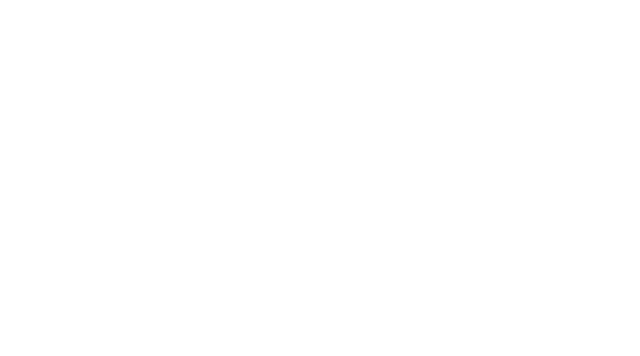
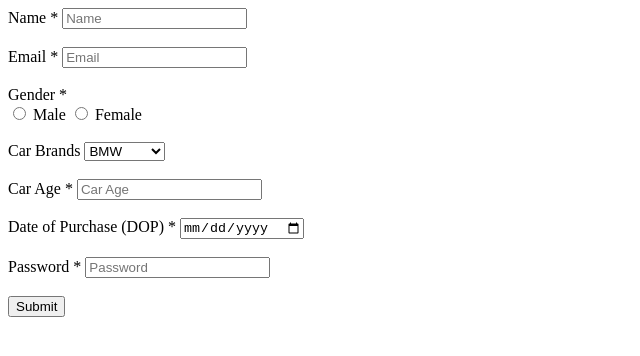
Before and after one commit to acciojob/car-insurance-form-linksameershaikh, a website: page main.html in a window 1280 px wide. Shown: the whole page, without its empty margins (0-640 px from the left). Drawn offline with Linux system fonts and the light colour scheme.

Commit message:
created a submission

```diff
--- a/main.html
+++ b/main.html
@@ -8,6 +8,38 @@
 
 <body>
 	<!-- the entire body must be written by student -->
+	<form method="post">
+  <label for="name">Name *</label>
+  <input type="text" id="name" name="name" placeholder="Name" required><br><br>
+
+  <label for="email">Email *</label>
+  <input type="email" id="email" name="email" placeholder="Email" required><br><br>
+
+  <label>Gender *</label><br>
+  <input type="radio" id="gender_m" name="gender" value="male" required>
+  <label for="gender_m">Male</label>
+  <input type="radio" id="gender_f" name="gender" value="female">
+  <label for="gender_f">Female</label><br><br>
+
+  <label for="cars">Car Brands</label>
+  <select id="cars" name="car">
+    <option value="bmw">BMW</option>
+    <option value="audi">Audi</option>
+    <option value="mercedes">Mercedez</option>
+  </select><br><br>
+
+  <label for="carage">Car Age *</label>
+  <input type="number" id="carage" name="carage" placeholder="Car Age" required><br><br>
+
+  <label for="dop">Date of Purchase (DOP) *</label>
+  <input type="date" id="dop" name="dop" required><br><br>
+
+  <label for="password">Password *</label>
+  <input type="password" id="password" name="password" placeholder="Password" required><br><br>
+
+  <input type="submit" value="Submit">
+</form>
+
     <script type="text/javascript" src="./script.js">
 </script>
 
```
